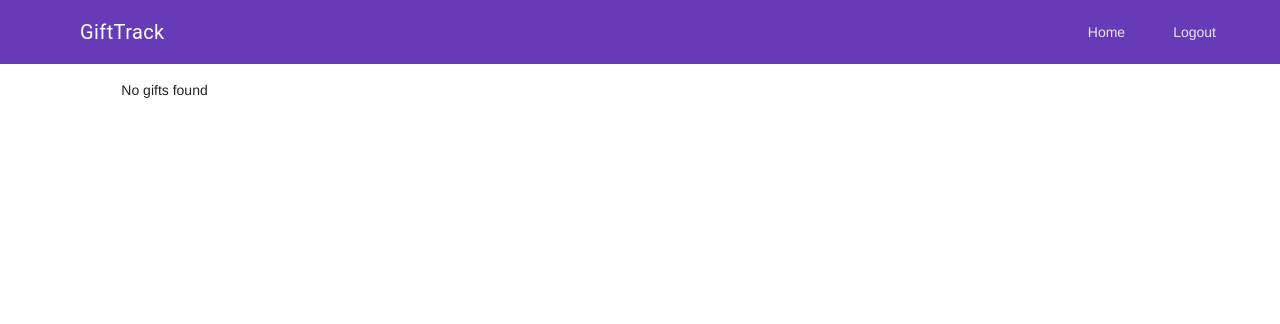
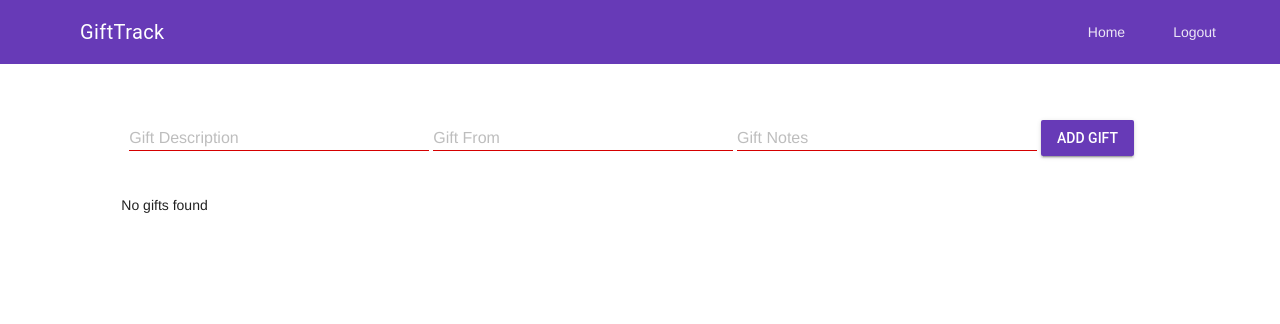
Before and after one commit to erictempleton1/gifttrack, a Django app: page /list/1/ in a window 1280 px wide. Shown: the top 324 px of the page. Run offline with Django 3.2, Linux system fonts and the light colour scheme; the visitor is signed in with stand-in values (Sample User, id 1); data that the repository does not hold is empty.

Commit message:
adding gift form and save

```diff
--- a/gifttrack/templates/gifttrack/gift_page.html
+++ b/gifttrack/templates/gifttrack/gift_page.html
@@ -11,9 +11,38 @@
 </ul>
 {% endif %}
 
+<div class="mdl-grid">
+    <div class="mdl-cell mdl-cell--1-col"></div>
+    <div class="mdl-cell mdl-cell--1-col"></div>
+    <form action="{% url 'gift_listing' list_id %}" method="post">
+        {% csrf_token %}
+        <div class="mdl-textfield mdl-js-textfield">
+            <label class="mdl-textfield__label" for="name">Gift Description</label>
+            {{ form.gift_desc }}
+        </div>
+        <div class="mdl-textfield mdl-js-textfield">
+            <label class="mdl-textfield__label" for="name">Gift From</label>
+            {{ form.gift_from }}
+        </div>
+        <div class="mdl-textfield mdl-js-textfield">
+            <label class="mdl-textfield__label" for="name">Gift Notes</label>
+            {{ form.gift_notes }}
+        </div>
+        <button type="submit" class="mdl-button mdl-js-button mdl-button--raised mdl-button--colored">
+            Add Gift
+        </button>
+    </form>
+    <div class="mdl-cell mdl-cell--1-col"></div>
+    <div class="mdl-cell mdl-cell--1-col"></div>
+</div>
+
 {% if gifts %}
     {% for gift in gifts %}
-        {{ gift.gift_desc }}
+        <p>
+            {{ gift.gift_desc }}
+            {{ gift.gift_from }}
+            {{ gift.gift_notes }}
+        </p>
     {% endfor %}
 {% else %}
     No gifts found
--- a/gifttrack/views.py
+++ b/gifttrack/views.py
@@ -41,16 +41,18 @@ def user_page(request):
         context = {'user_gift_lists': user_gift_lists, 'form': form}
         return render(request, 'gifttrack/user_page.html', context)
 
-
+# todo - ensure owner ship of list
 @login_required
 def gift_listing(request, list_id):
     if request.method == 'POST':
         form = GiftForm(request.POST)
         if form.is_valid():
+            gift_list = GiftList.objects.get(id=int(list_id))
             gift = Gift(
                 gift_desc=form.cleaned_data['gift_desc'],
                 gift_from=form.cleaned_data['gift_from'],
-                gift_notes=form.cleaned_data['gift_notes']
+                gift_notes=form.cleaned_data['gift_notes'],
+                gift_list=gift_list
             )
             gift.save()
             return HttpResponseRedirect('/list/{}'.format(list_id))
@@ -60,7 +62,7 @@ def gift_listing(request, list_id):
             gift_list__user=request.user,
             gift_list__id=int(list_id)
         )
-        context = {'gifts': gifts}
+        context = {'gifts': gifts, 'form': form, 'list_id': list_id}
         return render(request, 'gifttrack/gift_page.html', context)
 
 
```
